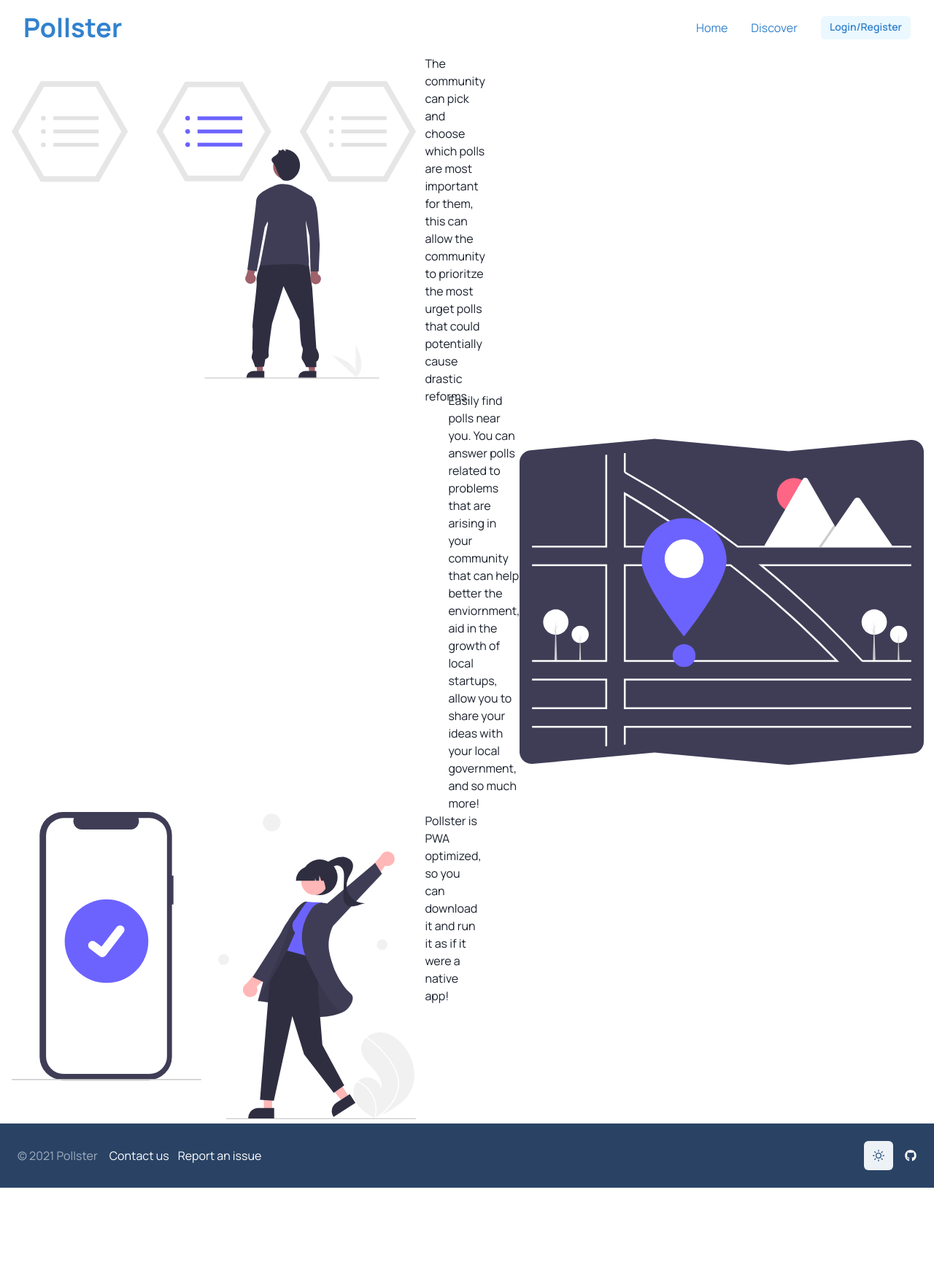
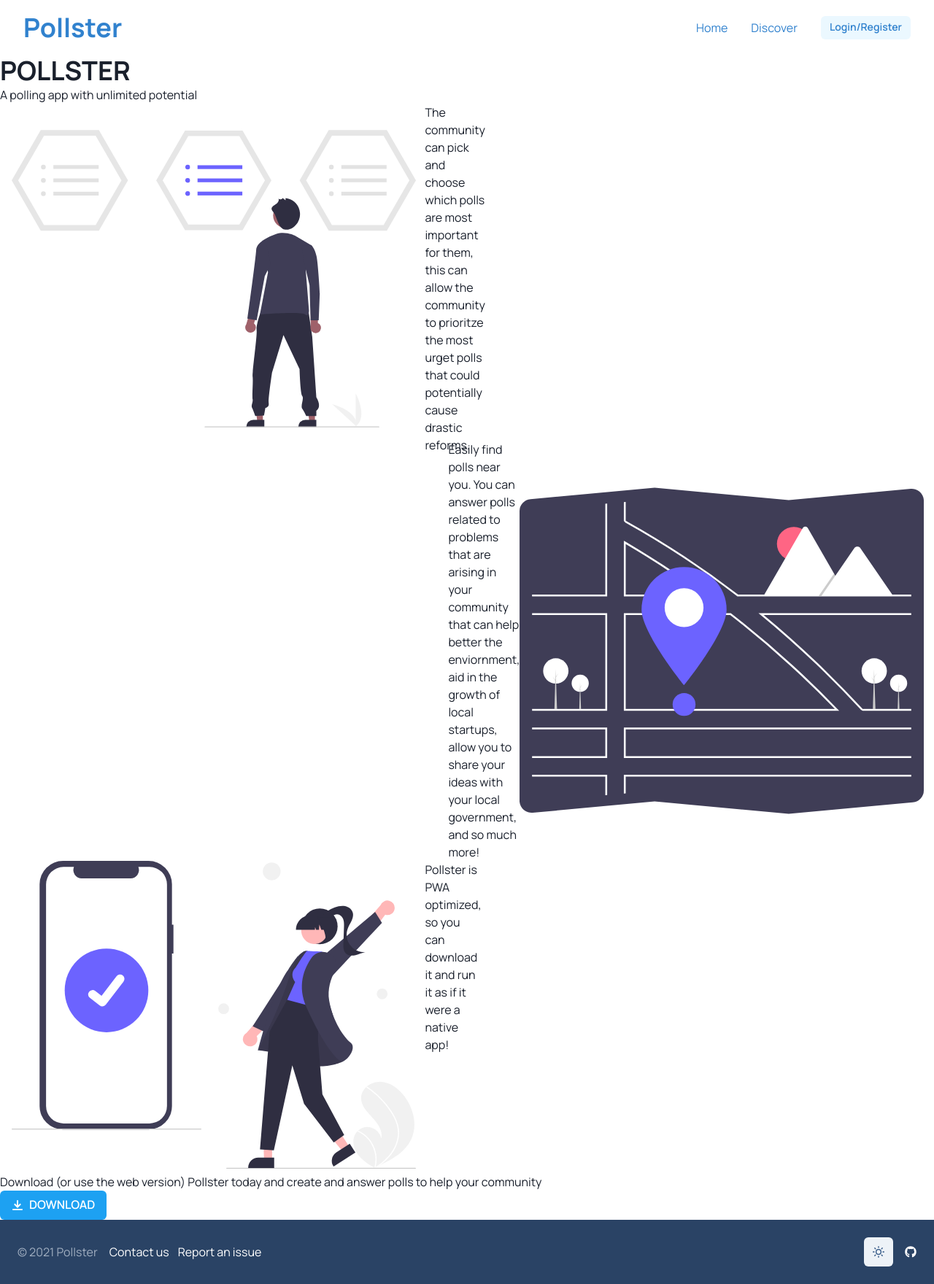
Before and after one commit to tinuh/pollster, a React (Create React App) app: page / in a window 1280 px wide. Shown: the whole page at 73% size. Before the commit the page ends 1628 px from the top, so only its background shows below. Built offline with nearby package versions, Linux system fonts and the light colour scheme; no server answers.

Commit message:
Update homePage.jsx

```diff
--- a/src/pages/homePage.jsx
+++ b/src/pages/homePage.jsx
@@ -1,9 +1,12 @@
 import React from 'react';
-import { Container, Text } from "@chakra-ui/react";
+import { Container, Text, Button, Heading } from "@chakra-ui/react";
+import { DownloadIcon } from '@chakra-ui/icons';
 
 export default function homePage(){
     return (
         <>
+            <Heading>POLLSTER</Heading>
+            <Text>A polling app with unlimited potential</Text>
             <Container align="center" display="inline-flex">
                 <img src='/hompagesvg/options.svg' alt="options" w="20%" h="20%" /> <Text ml="1vw" align="left">The community can pick and choose which polls are most important for them, this can allow the community to prioritze the most urget polls that could potentially cause drastic reforms. </Text>
             </Container>
@@ -13,6 +16,8 @@ export default function homePage(){
             <Container align="center" display="inline-flex">
                 <img src='/hompagesvg/pwa.svg' alt="pwa" w="20%" h="20%" /> <Text ml="1vw" align="left">Pollster is PWA optimized, so you can download it and run it as if it were a native app!</Text>
             </Container>
+            <Text> Download (or use the web version) Pollster today and create and answer polls to help your community </Text>
+            <Button colorScheme="twitter" leftIcon={<DownloadIcon />}> DOWNLOAD </Button>
         </>
     )
 }
```
